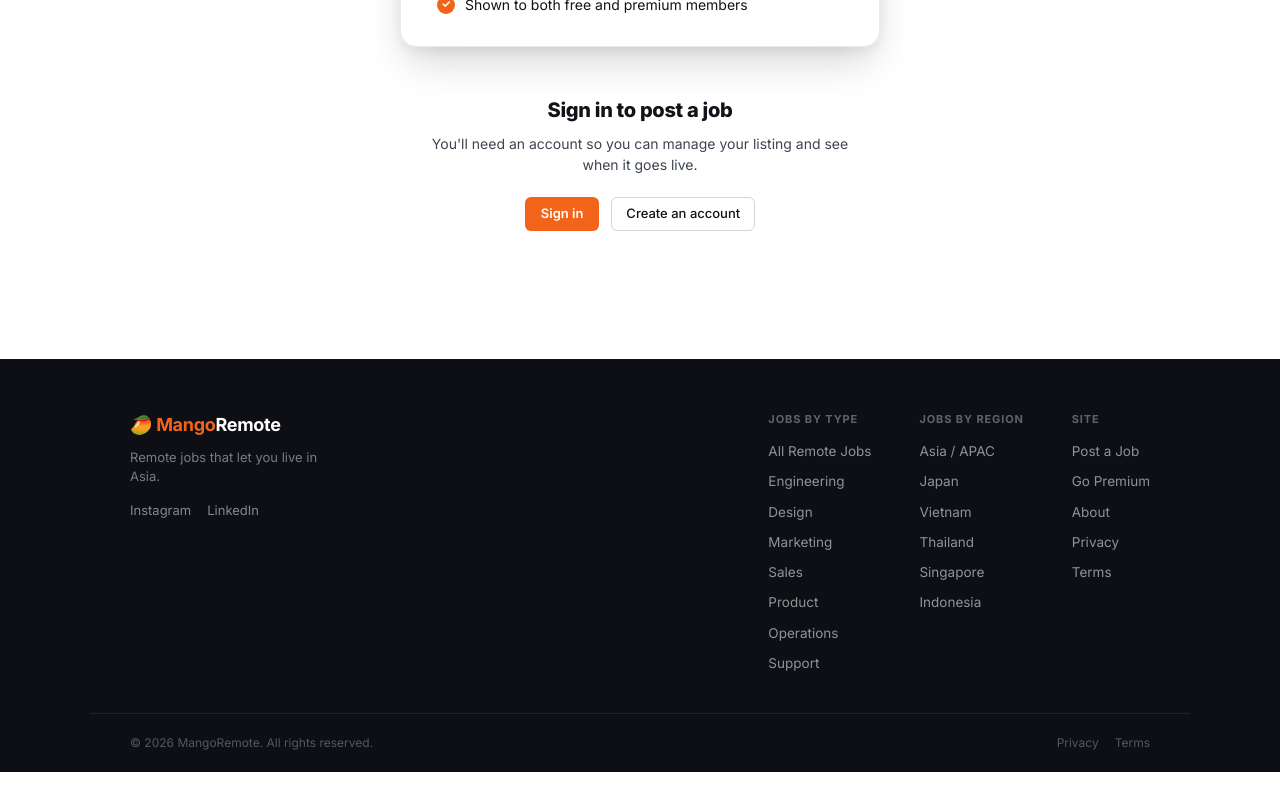
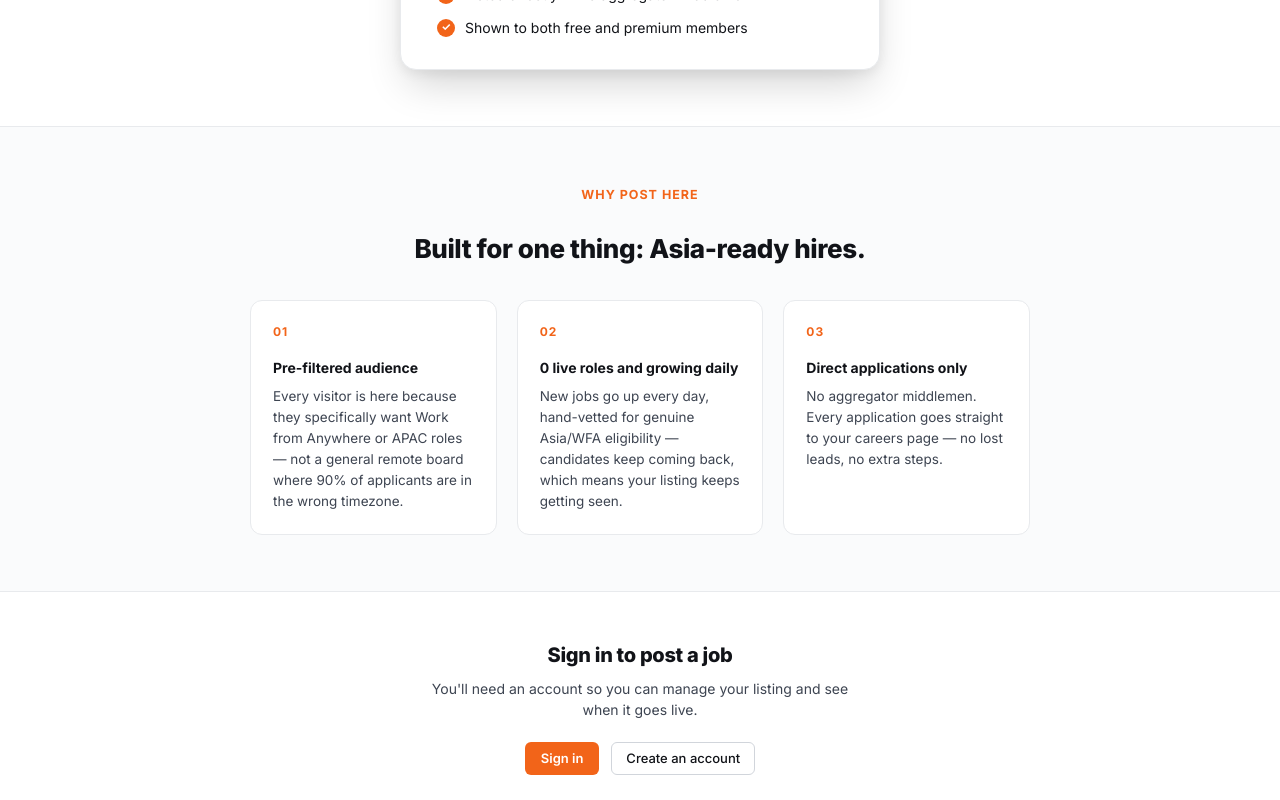
Before and after one commit to MangoRemote/mango-remote, a Next.js app: page /post-a-job in a window 1280 px wide. Shown: the part 660-1460 px from the top of the page. Before the commit the page ends 1432 px from the top, so only its background shows below. Built offline with nearby package versions, Linux system fonts and the light colour scheme; no server answers; the database is empty.

Commit message:
Add why-post-here section with real live job count to sell the listing better

```diff
--- a/app/globals.css
+++ b/app/globals.css
@@ -1965,6 +1965,68 @@ a {
   .post-job-pricing-card { margin: -60px 16px 0; padding: 26px 24px; }
 }
 
+.post-job-why {
+  background: #FAFBFC;
+  border-top: 1px solid var(--border);
+  border-bottom: 1px solid var(--border);
+  padding: 56px 24px;
+  margin-top: 56px;
+}
+
+.post-job-why-inner {
+  max-width: 780px;
+  margin: 0 auto;
+  text-align: center;
+}
+
+.post-job-why h2 {
+  font-size: 26px;
+  font-weight: 800;
+  letter-spacing: -0.4px;
+  margin: 10px 0 32px;
+}
+
+.post-job-why-grid {
+  display: grid;
+  grid-template-columns: repeat(3, 1fr);
+  gap: 20px;
+  text-align: left;
+}
+
+.post-job-why-item {
+  background: #fff;
+  border: 1px solid var(--border);
+  border-radius: 12px;
+  padding: 22px;
+  display: flex;
+  flex-direction: column;
+  gap: 8px;
+}
+
+.post-job-why-num {
+  font-size: 12px;
+  font-weight: 700;
+  color: var(--accent);
+  letter-spacing: 0.08em;
+  margin-bottom: 8px;
+}
+
+.post-job-why-item strong {
+  font-size: 14px;
+  font-weight: 700;
+}
+
+.post-job-why-item p {
+  font-size: 13.5px;
+  color: var(--muted);
+  line-height: 1.55;
+  margin: 0;
+}
+
+@media (max-width: 700px) {
+  .post-job-why-grid { grid-template-columns: 1fr; }
+}
+
 .post-job-signin-prompt {
   max-width: 480px;
   margin: 48px auto 0;
--- a/app/post-a-job/page.tsx
+++ b/app/post-a-job/page.tsx
@@ -13,13 +13,17 @@ export const metadata: Metadata = {
 export default async function PostAJobPage() {
   const supabase = await createClient()
   const { data: { user } } = await supabase.auth.getUser()
+  const { count: jobCount } = await supabase
+    .from('jobs')
+    .select('*', { count: 'exact', head: true })
+    .eq('status', 'live')
 
   return (
     <div className="post-page">
       <div className="post-job-hero">
         <span className="post-job-eyebrow">Post a Job</span>
         <h1>Hire remote talent that<br /><em>already lives in Asia.</em></h1>
-        <p>Reach thousands of remote professionals actively looking for Work from Anywhere and APAC roles.</p>
+        <p>The only job board built specifically for Work from Anywhere and APAC roles — no noise from candidates who can&apos;t actually work your hours.</p>
       </div>
 
       <div className="post-job-pricing-card">
@@ -36,6 +40,30 @@ export default async function PostAJobPage() {
           <li><span className="post-job-check">✓</span> Listed directly — no aggregator middlemen</li>
           <li><span className="post-job-check">✓</span> Shown to both free and premium members</li>
         </ul>
+      </div>
+
+      <div className="post-job-why">
+        <div className="post-job-why-inner">
+          <span className="post-job-eyebrow" style={{ color: 'var(--accent)' }}>Why post here</span>
+          <h2>Built for one thing: Asia-ready hires.</h2>
+          <div className="post-job-why-grid">
+            <div className="post-job-why-item">
+              <div className="post-job-why-num">01</div>
+              <strong>Pre-filtered audience</strong>
+              <p>Every visitor is here because they specifically want Work from Anywhere or APAC roles — not a general remote board where 90% of applicants are in the wrong timezone.</p>
+            </div>
+            <div className="post-job-why-item">
+              <div className="post-job-why-num">02</div>
+              <strong>{jobCount || 0} live roles and growing daily</strong>
+              <p>New jobs go up every day, hand-vetted for genuine Asia/WFA eligibility — candidates keep coming back, which means your listing keeps getting seen.</p>
+            </div>
+            <div className="post-job-why-item">
+              <div className="post-job-why-num">03</div>
+              <strong>Direct applications only</strong>
+              <p>No aggregator middlemen. Every application goes straight to your careers page — no lost leads, no extra steps.</p>
+            </div>
+          </div>
+        </div>
       </div>
 
       {user ? (
```
